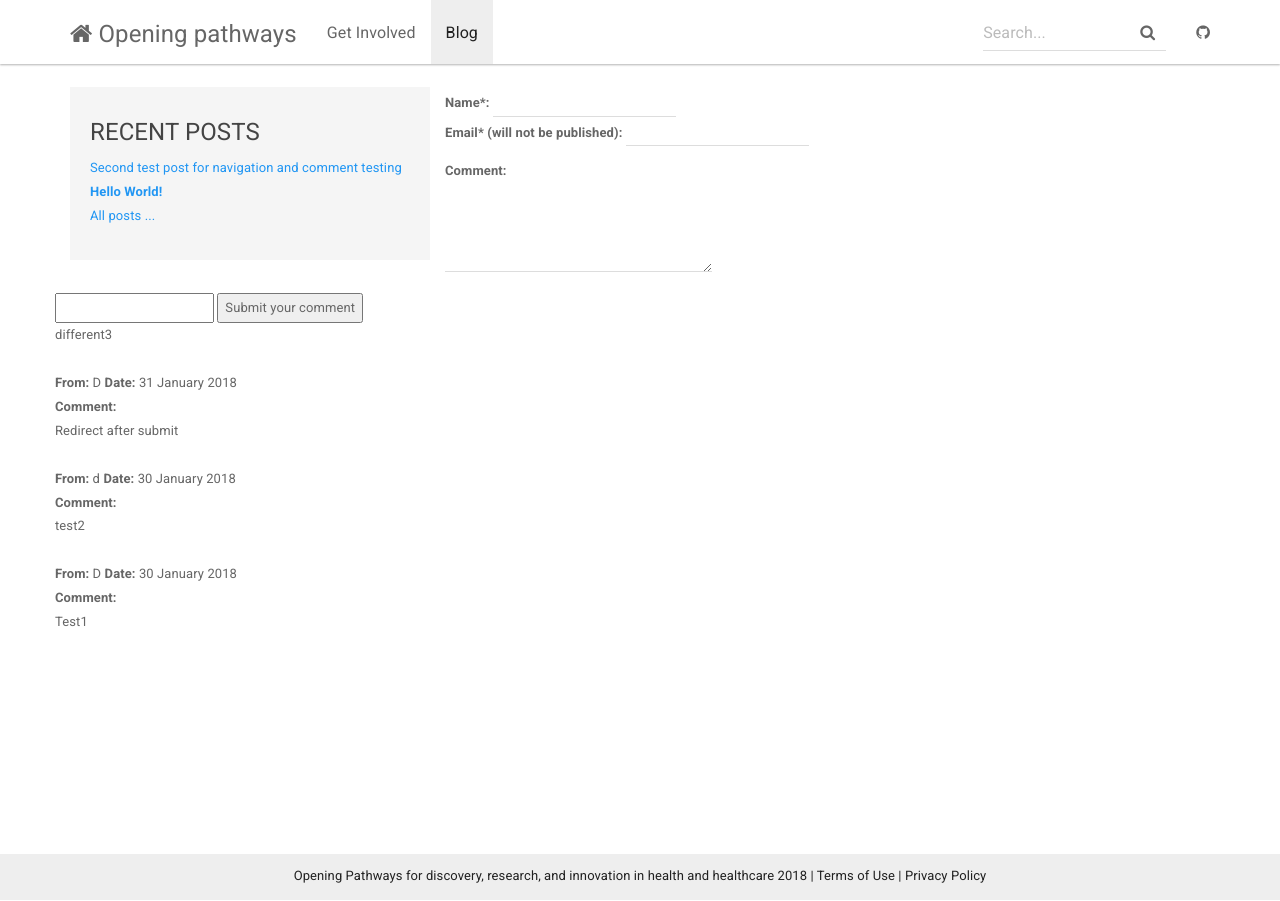
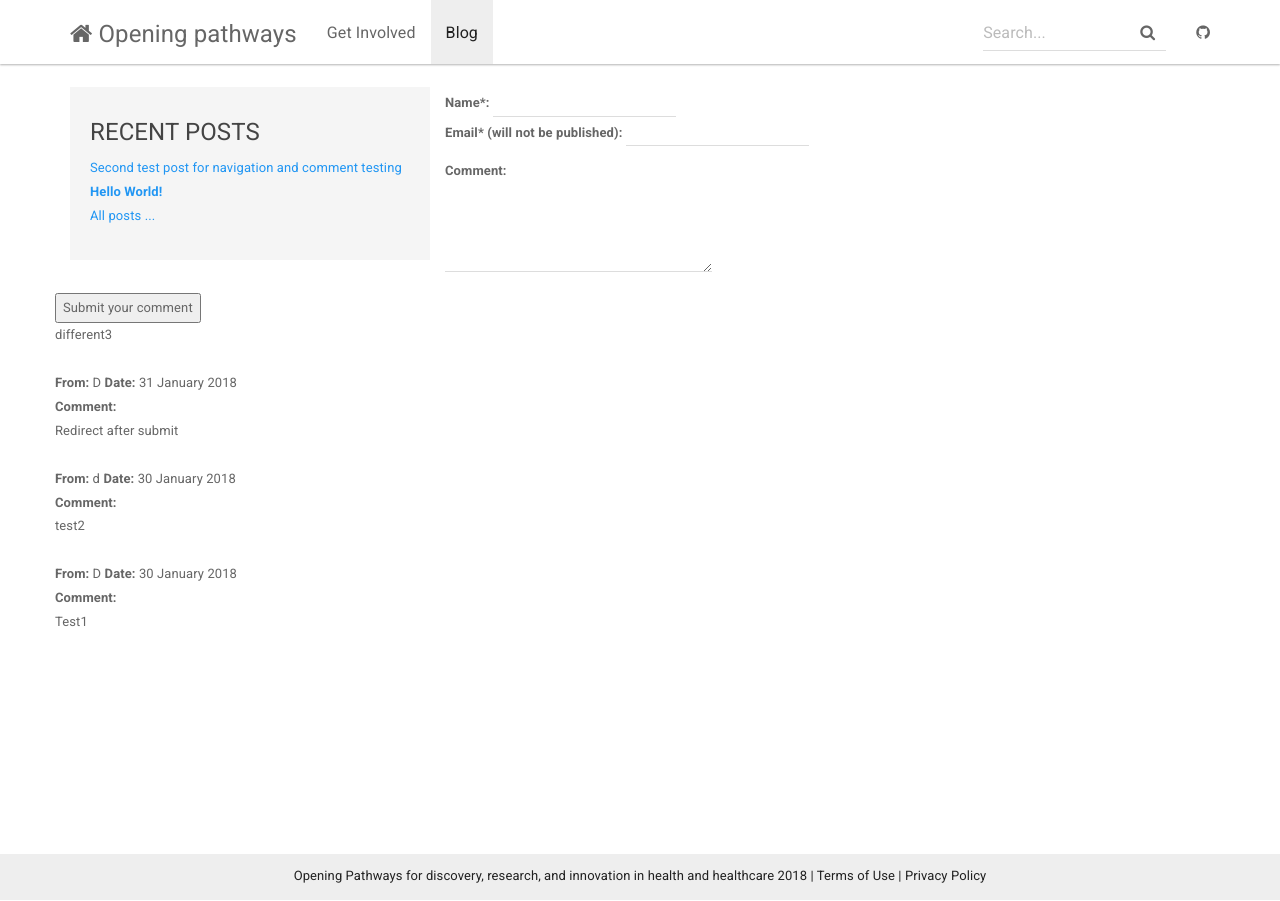
Before and after one commit to danamlewis/Testrepo2, a Jekyll site: the page built from _posts/2017-12-11-hello-world.md, in a window 1280 px wide. Built offline with Jekyll 4.4.1, drawn with Linux system fonts in a browser that asks for light colours; nearby versions of some CDN libraries.

```diff
--- a/_includes/comments-new.html
+++ b/_includes/comments-new.html
@@ -9,7 +9,6 @@
   <input name="fields[email]" type="email"></p>
   <b>Comment:</b>
   <p><textarea name="fields[message]" rows="3" cols="30"></textarea></p>
-  <input name="fields[title] type="hidden" value="{{ post.title }}">
 
   <button type="submit">Submit your comment</button>
 
```
